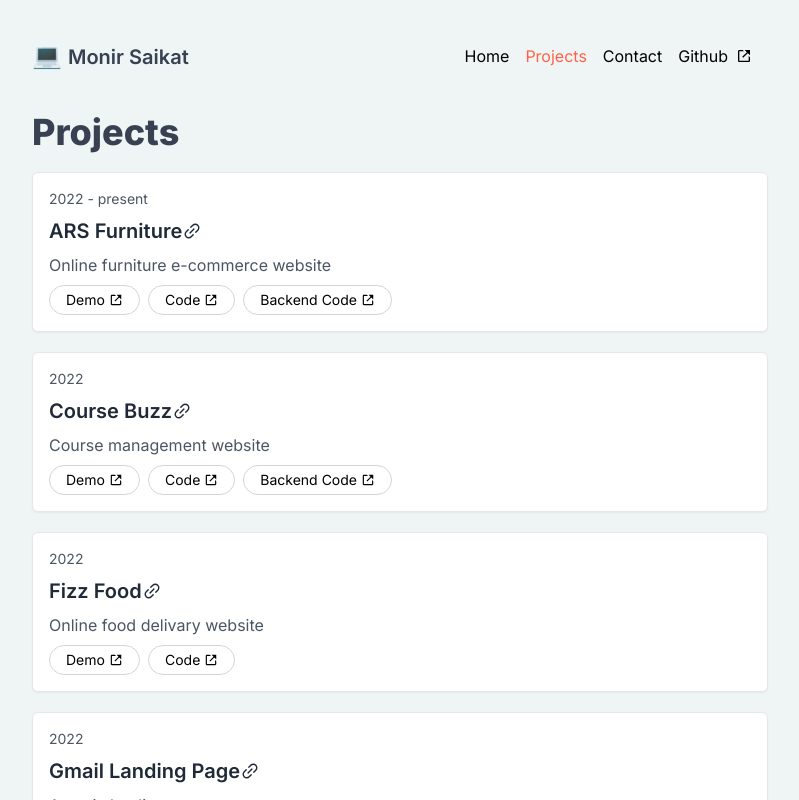
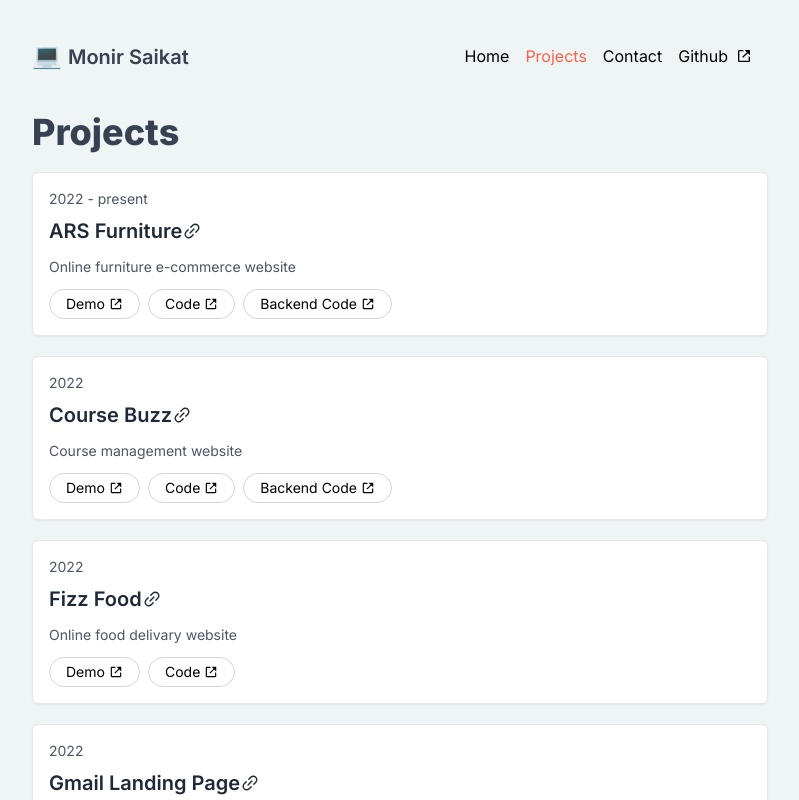
Before and after one commit to MonirSaikat/MonirSaikat, a Next.js app: page /projects in a window 1280 px wide. Shown: the top 800 px of the page, without its empty margins (240-1039 px from the left). Built offline with nearby package versions, Linux system fonts and the light colour scheme.

Commit message:
decrease subtitle fonts

```diff
--- a/components/ProjectItem.js
+++ b/components/ProjectItem.js
@@ -10,7 +10,7 @@ export const ProjectItem = ({ project }) => {
         {project.title}
         <AiOutlineLink />
       </Link>
-      <p className="my-2 text-gray-600">{project.subtitle}</p>
+      <p className="my-3 text-sm text-gray-600">{project.subtitle}</p>
       <ButtonLink external url={project.liveUrl} className='mr-2'>Demo</ButtonLink>
       <ButtonLink external url={project.githubUrl} className='mr-2'>
         Code
```
